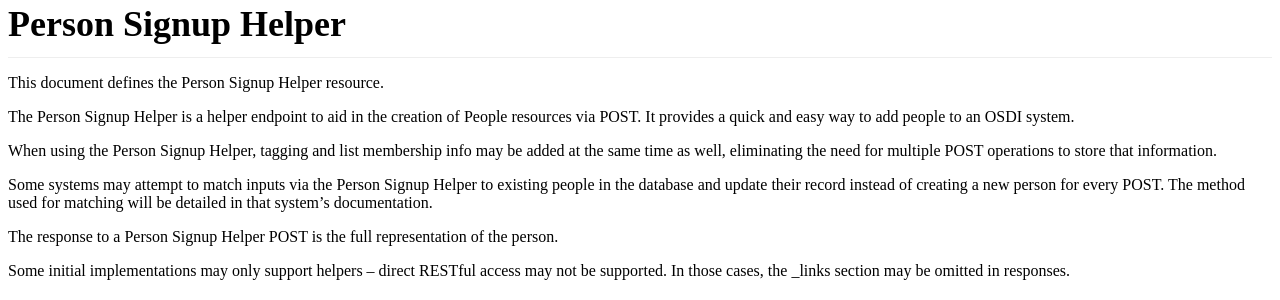
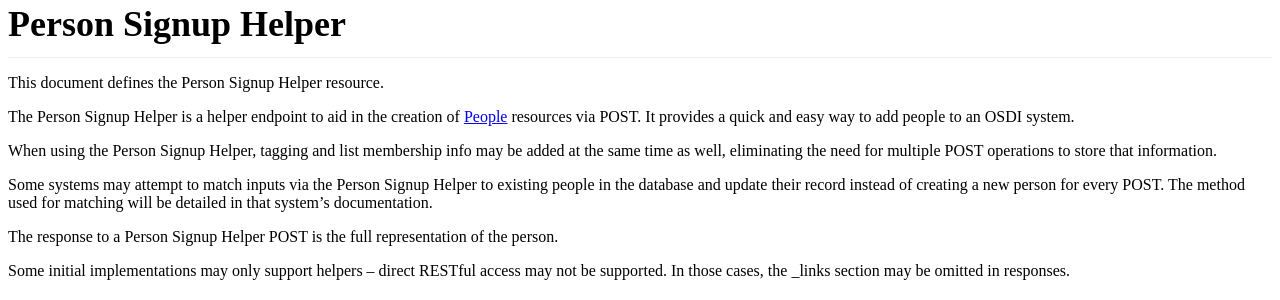
Before and after one commit to opensupporter/osdi-docs, a Jekyll site: the page built from person_signup.md, in a window 1280 px wide and 900 px high, scrolled down 409 px. Shown: the part 152-452 px from the top of the window. Built offline with Jekyll 4.4.1, drawn with Linux system fonts in a browser that asks for light colours; a style sheet for code colours, icons or effects is not loaded; some of the changed lines change nothing that is shown.

Commit message:
fixing typos and links

```diff
--- a/person_signup.md
+++ b/person_signup.md
@@ -7,7 +7,7 @@
 
 This document defines the Person Signup Helper resource.
 
-The Person Signup Helper is a helper endpoint to aid in the creation of People resources via POST. It provides a quick and easy way to add people to an OSDI system.
+The Person Signup Helper is a helper endpoint to aid in the creation of [People](people.html) resources via POST. It provides a quick and easy way to add people to an OSDI system.
 
 When using the Person Signup Helper, tagging and list membership info may be added at the same time as well, eliminating the need for multiple POST operations to store that information.
 
@@ -62,7 +62,7 @@
 
 |Name          |Type      |Description
 |-----------    |-----------|--------------
-|person      |[Person*](#person)     |An inlined hash representation of a person, containing any valid fields for the Person resource.
+|person      |[Person*](people.html)     |An inlined hash representation of a person, containing any valid fields for the Person resource.
 
 _[Back to top...](#)_
 
```
